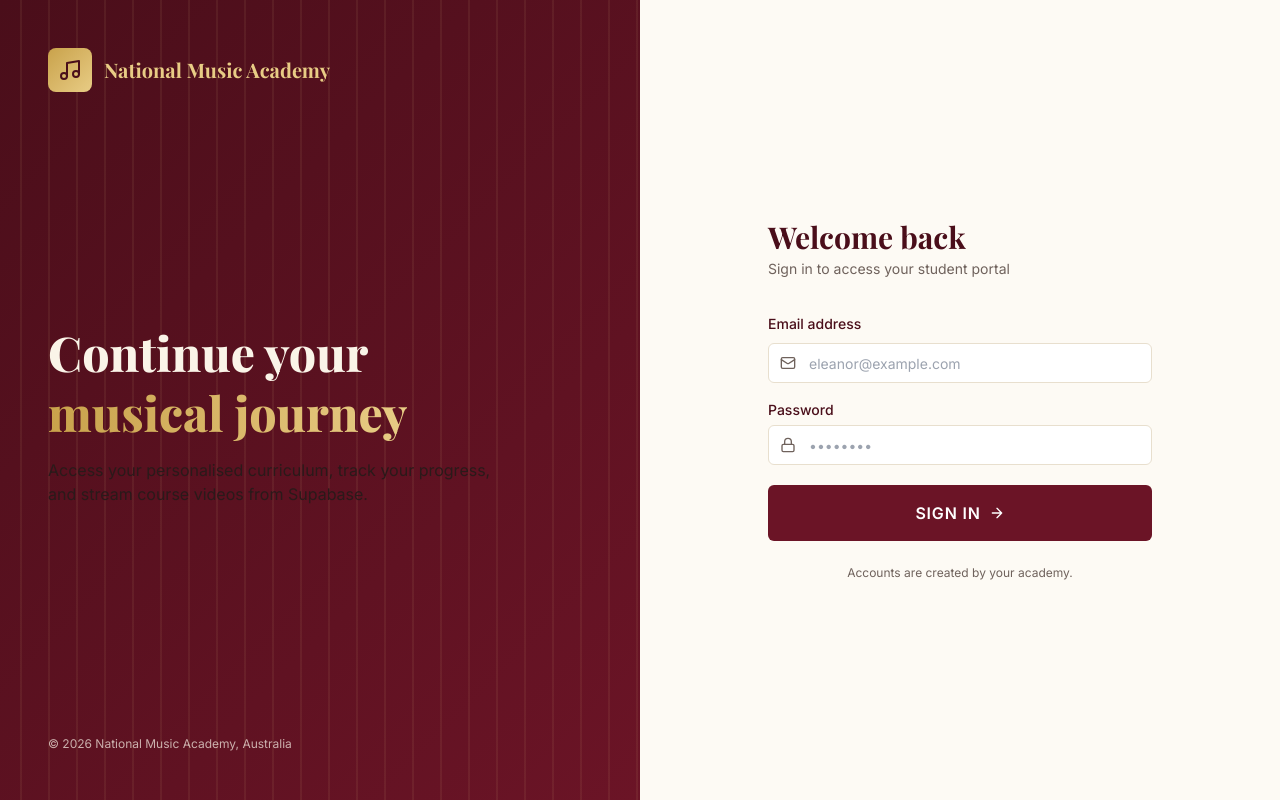
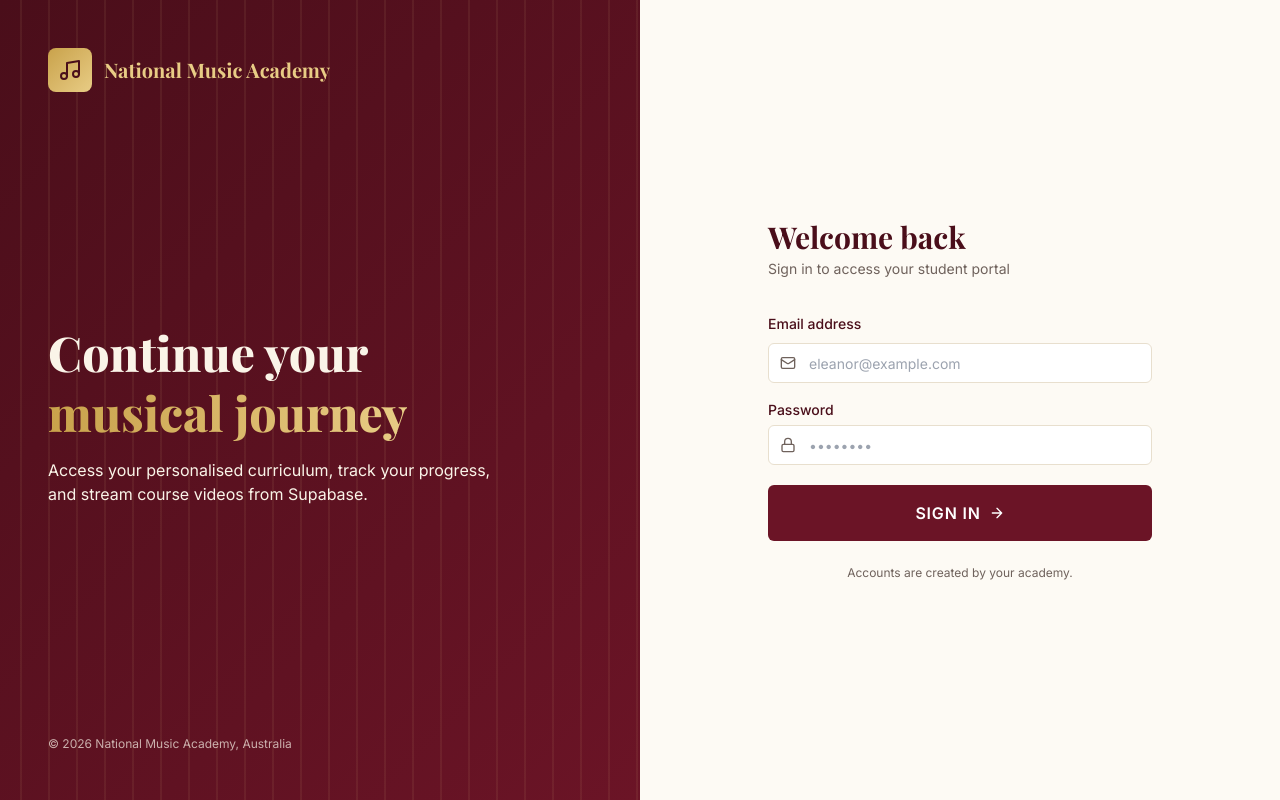
Before and after one commit to isaiahnoelsalazar/nma-demo, a Flask app: page /login in a window 1280 px wide. Run offline with Flask 3, Linux system fonts and the light colour scheme; some libraries are stand-ins or nearby versions; some web fonts are replaced.

Commit message:
update text color

```diff
--- a/templates/login.html
+++ b/templates/login.html
@@ -15,7 +15,7 @@
     </div>
     <div class="relative">
       <h1 class="font-serif text-5xl leading-tight text-[var(--cream)]">Continue your<br><span class="text-gradient-gold">musical journey</span></h1>
-      <p class="mt-4 max-w-md text-[var(--cream)]/70">Access your personalised curriculum, track your progress, and stream course videos from Supabase.</p>
+      <p class="mt-4 max-w-md text-[var(--cream)]">Access your personalised curriculum, track your progress, and stream course videos from Supabase.</p>
     </div>
     <p class="float-glow relative text-xs">© 2026 National Music Academy, Australia</p>
   </div>
```
